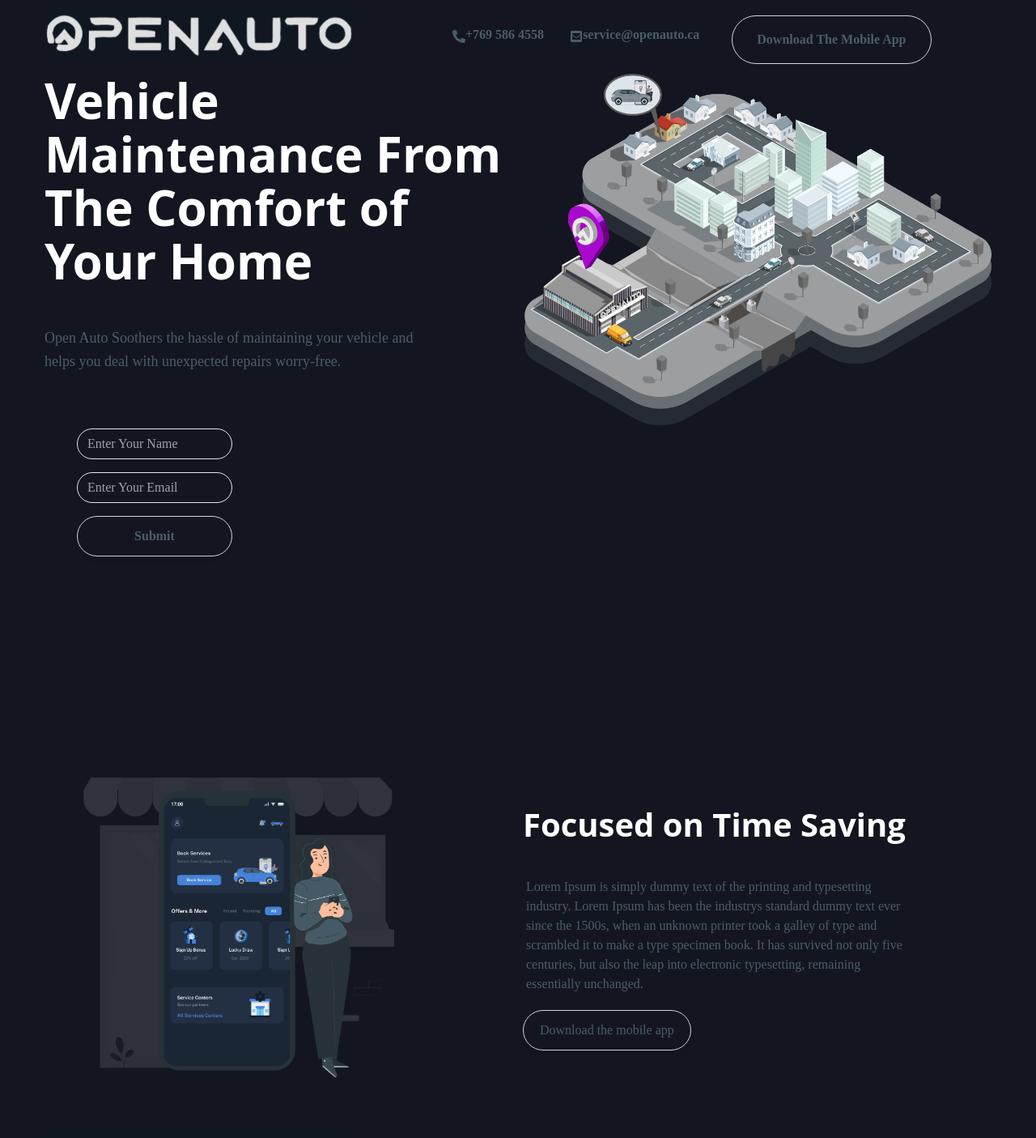
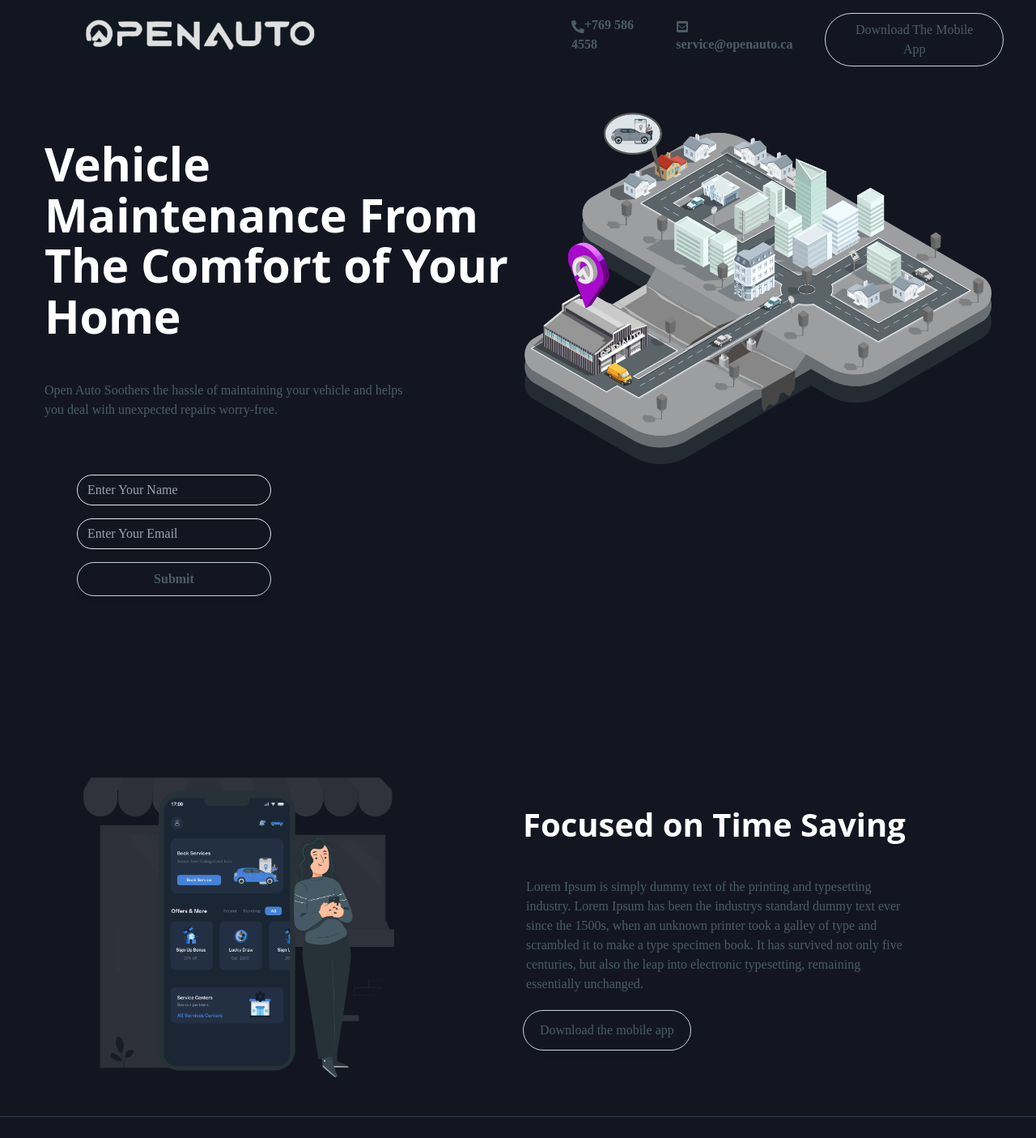
Before and after one commit to Anushka-Gamad/Vocally_submission, a React (Create React App) app in the folder Project/myapp/: page / in a window 1280 px wide. Shown: the part 40-1445 px from the top of the page at 81% size. Built offline with nearby package versions, Linux system fonts and the light colour scheme.

Commit message:
completed features

```diff
--- a/Project/myapp/src/components/Footer.js
+++ b/Project/myapp/src/components/Footer.js
@@ -14,23 +14,22 @@ const Footer = () => {
   return (
     // <div>Footer</div>
     <div className=''>
-    <header className='my-10 mb-12 lg:mb-0 z-20 relative px-4 lg:px-0' data-aos='fade-up'>
-      <div className='container mx-auto'>
+     <hr class="my-4 border-gray-700 sm:mx-auto dark:border-gray-700 lg:my-8" />
+    <footer className='my-5 mb-12 lg:mb-0 z-20 relative px-4 lg:px-0' data-aos='fade-up'>
+
         <div className='flex items-center'>
               <div className='flex items-center gap-x-[350px]'>
                 {/*Logo*/}
-                <div className='mb-4'>
-                <a href="#">
-                  <img className='max-w-sm' src={Logo} alt="" />
-                </a>
+                <div>
+                  <a href="#">
+                    <img className='mx-14 max-w-sm scale-75 ' src={Logo} alt="" />
+                  </a>
                 </div>
 
-
-                {/* nav initially hidden - only show on large screen */}
-                <div className=' mx-45 my-10 '>
-                <div className='hidden lg:flex'>
+                <div className=' mx-50 my-10 '>
+                <div className='mx-10 hidden lg:flex'>
                 <nav>
-                    <ul className='flex gap-x-10 '>
+                    <ul className='flex gap-x-6 '>
                         <li>
                         <a href='#'><FaPhoneAlt className='text-1xl inline'/>+769 586 4558</a>
                         </li>
@@ -43,9 +42,9 @@ const Footer = () => {
                 </div>
             </div>
             </div>
-            </div>
+
             <Copyright/>
-            </header>
+            </footer>
             </div>
   );
 };
--- a/Project/myapp/src/components/Header.js
+++ b/Project/myapp/src/components/Header.js
@@ -12,14 +12,13 @@ import {BsArrowRight} from 'react-icons/bs';
 
 export const Header = () => {
   return (
-    <header className='mb-12 lg:mb-0 z-20 relative px-4 lg:px-0' data-aos='fade-out'>
-      <div className='container mx-auto'>
+    <header className='mb-5 lg:mb-0 z-20 relative px-4 lg:px-0' data-aos='fade-out'>
         <div className='flex items-center '>
-              <div className='flex items-center gap-x-[120px]'>
+              <div className='flex items-center gap-x-[210px]'>
                 {/*Logo*/}
                 <div className='mb-4'>
                 <a href="#">
-                  <img className='max-w-sm' src={Logo} alt="" />
+                  <img className=' max-w-sm scale-75 mx-14' src={Logo} alt="" />
                 </a>
                 </div>
 
@@ -33,11 +32,11 @@ export const Header = () => {
             </div>
 
             {/*button*/}
-            <button className='btn btn-quaternary bg-primary text-secondary flex items-center gap-x-[20px] group mx-10 border border-slate-300 hover:border-indigo-300'>
+            <button className='inline block rounded-full bg-primary text-secondary px-6 py-2 flex items-center gap-x-[20px] hover:bg-purple-700 hover:text-white group mx-10 border border-slate-300 hover:border-indigo-300'>
               Download The Mobile App
             </button>
         </div>
-      </div>
+
     </header>
   )
 };
--- a/Project/myapp/src/components/Start.js
+++ b/Project/myapp/src/components/Start.js
@@ -9,7 +9,7 @@ import {startData} from '../data';
 //importing components
 import Header from './Header';
 
-const Hero = (props) => {
+const Start = (props) => {
 
   //creating state variable
   const [name, setName] = useState('');
@@ -38,32 +38,32 @@ const Hero = (props) => {
     <div className='container mx-auto  h-full relative'>
       <div className='grid grid-cols-1 md:grid-cols-2 lg:grid-cols-2 gap-4 mx-auto h-full relative'>
         {/*text*/}
-         <div className='text-center xl:text-left xl:relative'>
-              <h1 className='text-[60px] h1 xl:max-w-[1100px] mb-6 lg:mb-12' data-aos='fade-down' data-aos-delay='400'>{title}</h1>
-              <p className='lead xl:max-w-[470px] mb-6 lg:mb-12' data-aos='fade-down' data-aos-delay='500'>{subtitle}</p>
+         <div className='text-center xl:text-left xl:relative my-20'>
+              <h1 className='text-[57px] h1 xl:max-w-[1100px] mb-3 lg:mb-12' data-aos='fade-down' data-aos-delay='400'>{title}</h1>
+              <p className='  xl:max-w-[470px] mb-3 lg:mb-12' data-aos='fade-down' data-aos-delay='500'>{subtitle}</p>
                <div className="md:p-5 md:mx-5">
-                    <form >
+                    <form className='my-0'>
                         <div className='mb-4'>
-                          <input className="bg-primary shadow appearance-none border rounded-full w-48 py-2 px-3 text-white leading-tight focus:outline-none focus:shadow-outline rounded-[50px]" id="username" type="text" placeholder="Enter Your Name" data-aos='fade-down' data-aos-delay='600'
+                          <input className="bg-primary shadow appearance-none border rounded-full w-60 py-2 px-3 text-white leading-tight focus:outline-none focus:shadow-outline rounded-[50px]" id="username" type="text" placeholder="Enter Your Name" data-aos='fade-down' data-aos-delay='600'
                             value={name}
                             onChange={(e) => setName(e.target.value)}
                           />
                         </div>
                         <div className='mb-4'>
-                        <input className="bg-primary shadow appearance-none border rounded-full w-48 py-2 px-3 text-white leading-tight focus:outline-none focus:shadow-outline rounded-[50px]" id="username" type="text" placeholder="Enter Your Email" data-aos='fade-down' data-aos-delay='700'
+                        <input className="bg-primary shadow appearance-none border rounded-full w-60 py-2 px-3 text-white leading-tight focus:outline-none focus:shadow-outline rounded-[50px]" id="username" type="text" placeholder="Enter Your Email" data-aos='fade-down' data-aos-delay='700'
                           value={email}
                           onChange={(e) => setEmail(e.target.value)}
                         />
                         </div>
                         <div className='mb-4'>
-                        <button onClick={register} className="inline-block w-48 px-5 py-3 text-secondary font-semibold  rounded-[50px] shadow-md hover:bg-purple-700 hover:shadow-lg hover:text-white  mb-8 xl:mb-0 border border-slate-300 hover:border-indigo-300"
+                        <button onClick={register} className="inline-block w-60 px-3 py-2 text-secondary font-semibold  rounded-full shadow-md hover:bg-purple-700 hover:shadow-lg hover:text-white  mb-8 xl:mb-0 border border-slate-300 hover:border-indigo-300"
                                 type="button" data-aos='fade-down' data-aos-delay='800'>{btnText}</button>
                         </div>
                       </form>
                 </div>
           </div>
         {/*image*/}
-        <div className=' xl:right-15 xl:bottom-5' data-aos='fade-down' data-aos-delay='400'>
+        <div className='my-12 xl:right-15 xl:bottom-5' data-aos='fade-down' data-aos-delay='400'>
           <img src={image} alt=""/>
         </div>
       </div>
@@ -72,4 +72,4 @@ const Hero = (props) => {
   );
 };
 
-export default Hero
+export default Start
```
